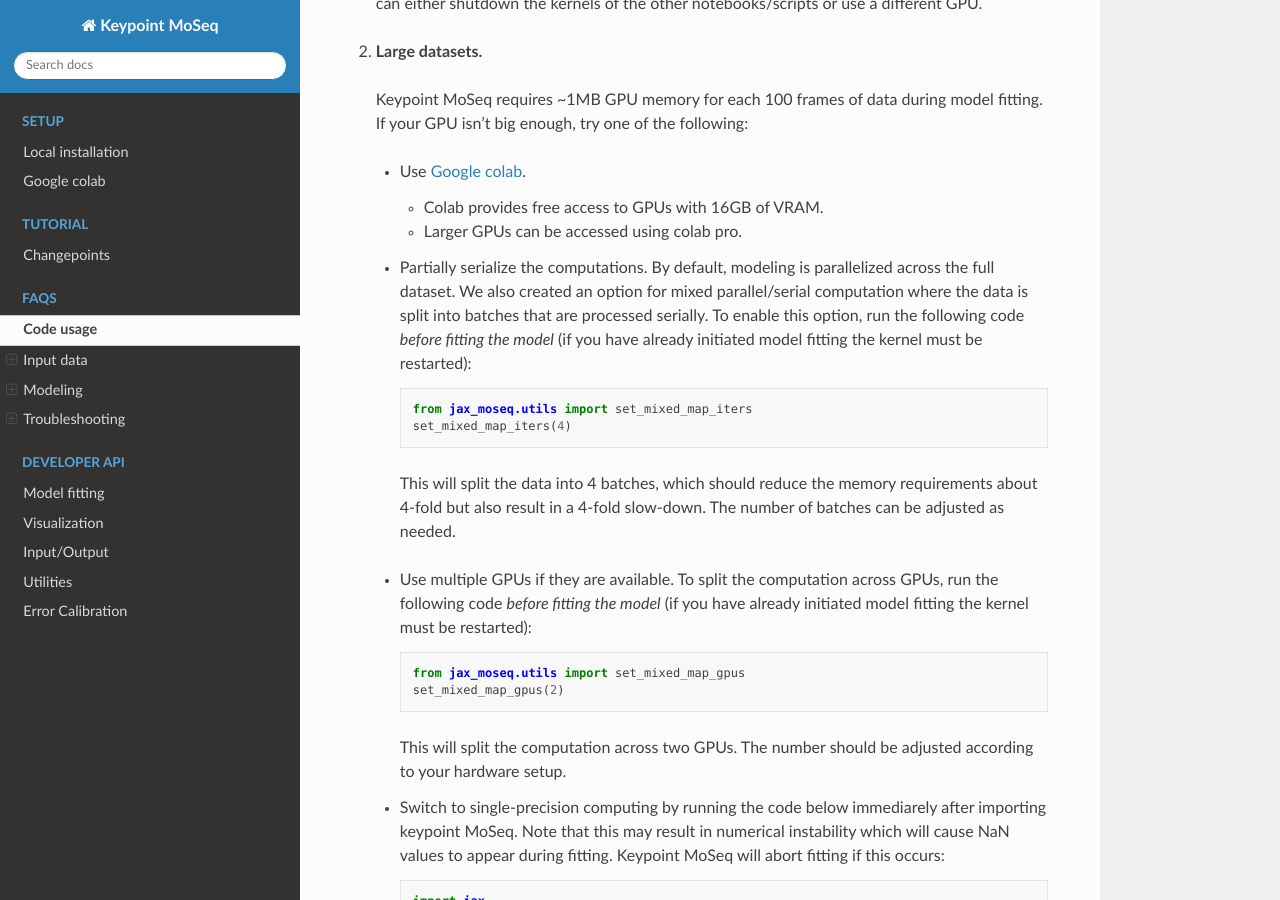
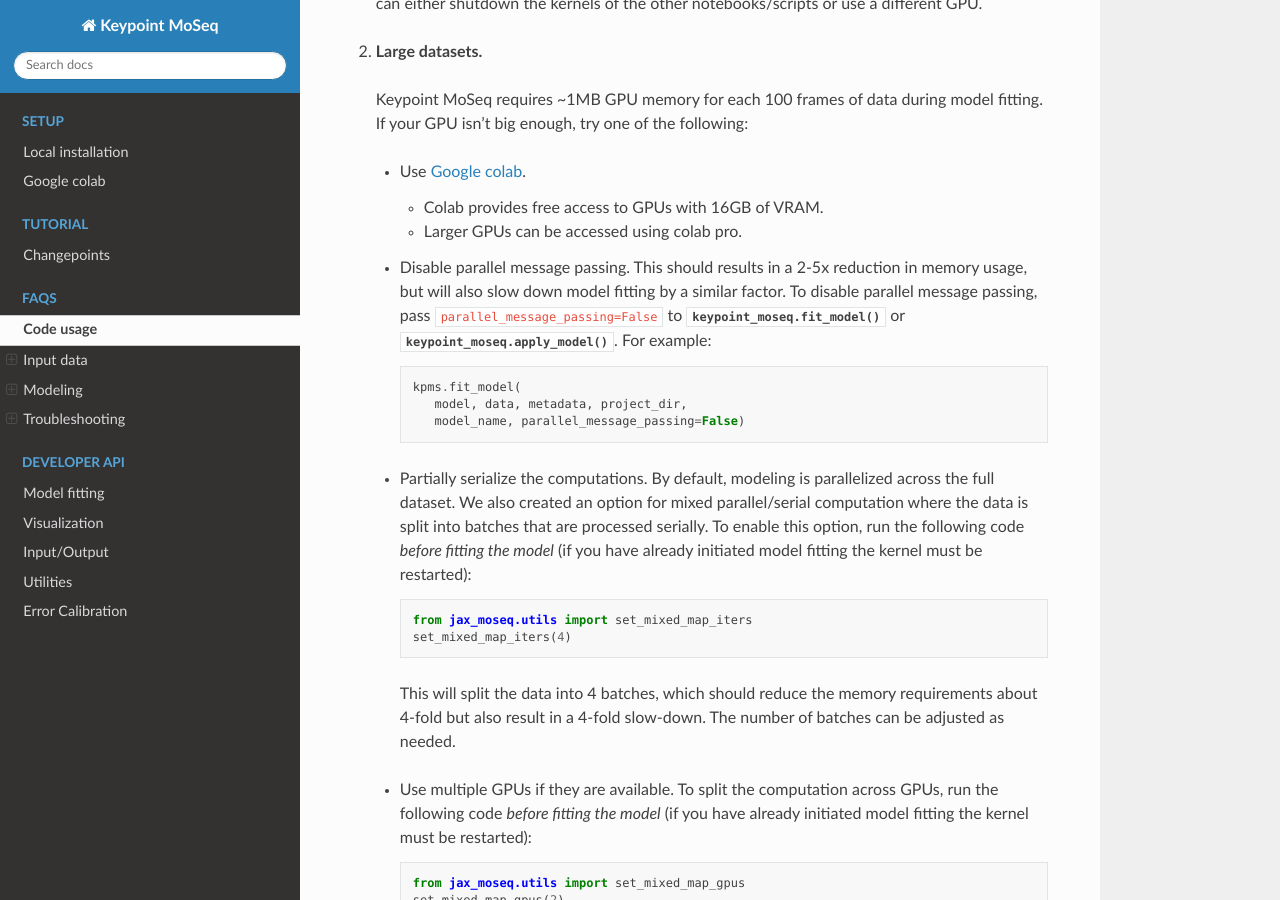
Before and after one commit to dattalab/keypoint-moseq, a Sphinx documentation site: the page built from docs/source/FAQs.rst, in a window 1280 px wide and 900 px high, scrolled down 7013 px. Built offline with Sphinx 7.4.7 and the Read the Docs theme 2.0.0, drawn with Linux system fonts in a browser that asks for light colours; pages that are not in the unit, such as notebooks, are missing from menus.

Commit message:
suggest disabling parallel_message_passing for OOM errors

```diff
--- a/docs/source/FAQs.rst
+++ b/docs/source/FAQs.rst
@@ -242,6 +242,13 @@ There are two main causes of GPU out of memory (OOM) errors:
     - Larger GPUs can be accessed using colab pro.
 
 
+  - Disable parallel message passing. This should results in a 2-5x reduction in memory usage, but will also slow down model fitting by a similar factor. To disable parallel message passing, pass ``parallel_message_passing=False`` to :py:func:`keypoint_moseq.fit_model` or :py:func:`keypoint_moseq.apply_model`. For example::
+
+      kpms.fit_model(
+         model, data, metadata, project_dir,
+         model_name, parallel_message_passing=False)
+
+
   - Partially serialize the computations. By default, modeling is parallelized across the full dataset. We also created an option for mixed parallel/serial computation where the data is split into batches that are processed serially. To enable this option, run the following code *before fitting the model* (if you have already initiated model fitting the kernel must be restarted)::
 
       from jax_moseq.utils import set_mixed_map_iters
```
